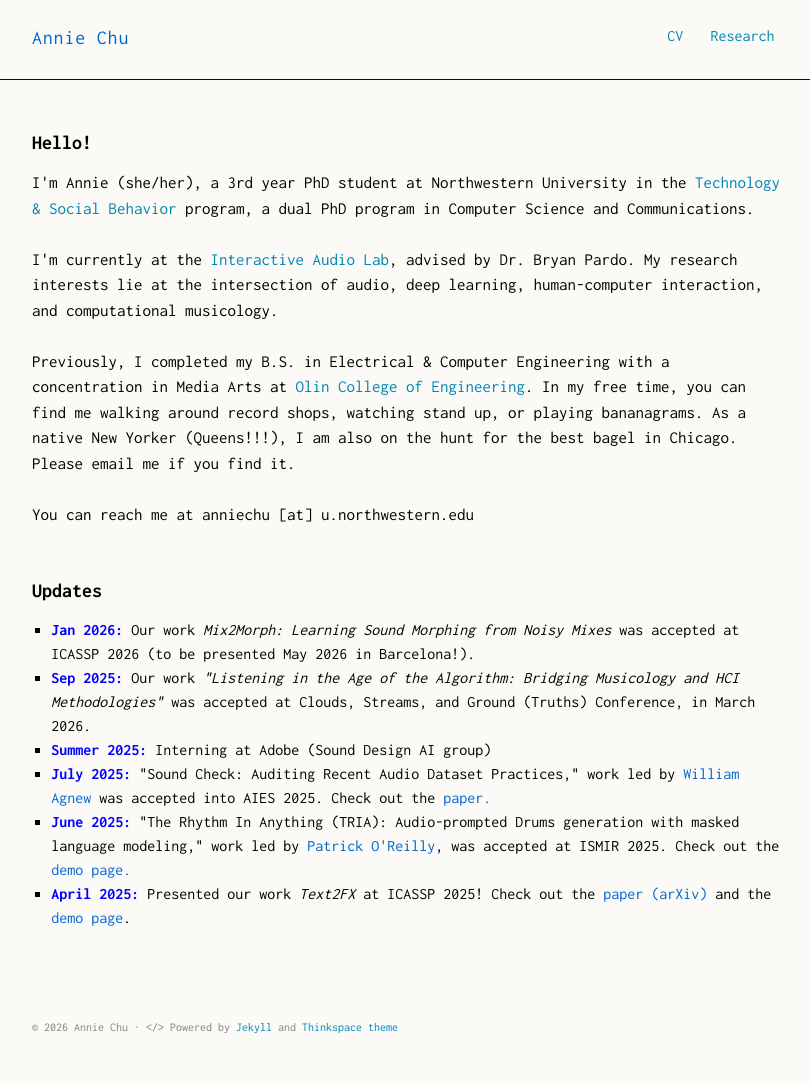
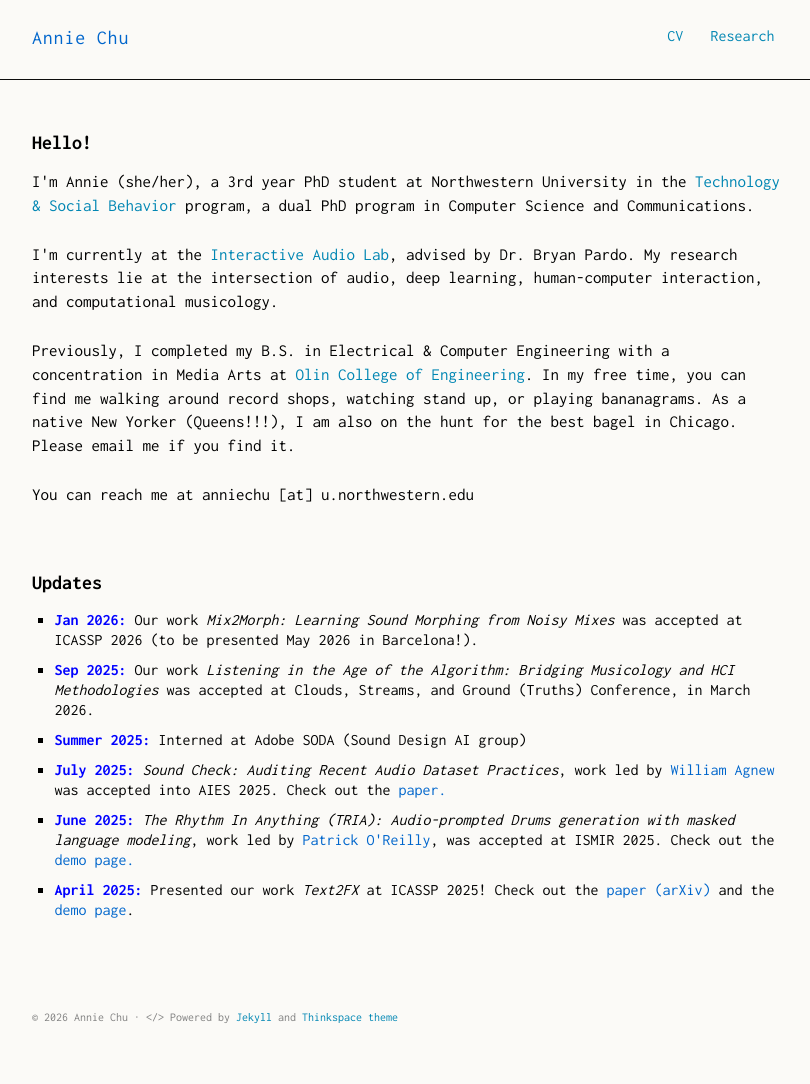
Before and after one commit to anniejchu/anniejchu.github.io, a Jekyll site: the page built from index.md, in a window 1280 px wide. Shown: the whole page, without its empty margins (232-1042 px from the left). Built offline with Jekyll 4.4.1, drawn with Linux system fonts in a browser that asks for light colours; some web fonts are replaced.

Commit message:
formatting and whatnot on main

```diff
--- a/index.md
+++ b/index.md
@@ -10,6 +10,21 @@
   a:hover {
     color: #004499;
   }
+  .container p {
+    line-height: 1.4;
+    margin-bottom: 25px;
+  }
+  .research-updates ul {
+    padding-left: .2em;   /* keeps bullets aligned nicely */
+    margin-top: 0;
+  }
+
+  .research-updates li {
+    line-height: 1.25;
+    margin-bottom: 10px;    /* space between updates */
+  }
+
+
 </style>
 
 <section class="intro">
@@ -18,11 +33,17 @@
     <p class="lead">
       I'm Annie (she/her), a 3rd year PhD student at Northwestern University in the <a href="https://tsb.northwestern.edu/">Technology & Social Behavior</a> program, a dual PhD
       program in Computer Science and Communications.
-      <br><br>
+    </p>
+
+    <p class="lead">
       I'm currently at the <a href="https://interactiveaudiolab.github.io/">Interactive Audio Lab</a>, advised by Dr. Bryan Pardo. My research interests lie at the intersection of audio, deep learning, human-computer interaction, and computational musicology.
-      <br><br>
+    </p>
+
+    <p class="lead">
       Previously, I completed my B.S. in Electrical & Computer Engineering with a concentration in Media Arts at <a href="https://www.olin.edu/">Olin College of Engineering</a>. In my free time, you can find me walking around record shops, watching stand up, or playing bananagrams. As a native New Yorker (Queens!!!), I am also on the hunt for the best bagel in Chicago. Please email me if you find it.
-      <br><br>
+    </p>
+
+    <p class="lead">
       You can reach me at anniechu [at] u.northwestern.edu
     </p>
   </div>
@@ -38,19 +59,19 @@
       </li>
       <li>
         <span style="color: blue;"><strong>Sep 2025:</strong></span>
-        Our work <em>"Listening in the Age of the Algorithm: Bridging Musicology and HCI Methodologies"</em> was accepted at Clouds, Streams, and Ground (Truths) Conference, in March 2026.
+        Our work <em>Listening in the Age of the Algorithm: Bridging Musicology and HCI Methodologies</em> was accepted at Clouds, Streams, and Ground (Truths) Conference, in March 2026.
       </li>
       <li>
         <span style="color: blue;"><strong>Summer 2025:</strong></span>
-        Interning at Adobe (Sound Design AI group)
+        Interned at Adobe SODA (Sound Design AI group)
       </li>
       <li>
         <span style="color: blue;"><strong>July 2025:</strong></span>
-        "Sound Check: Auditing Recent Audio Dataset Practices," work led by <a href="https://sites.google.com/view/williamagnew?usp=sharing">William Agnew</a> was accepted into AIES 2025. Check out the <a href="https://arxiv.org/abs/2410.13114">paper.</a>
+        <em>Sound Check: Auditing Recent Audio Dataset Practices</em>, work led by <a href="https://sites.google.com/view/williamagnew?usp=sharing">William Agnew</a> was accepted into AIES 2025. Check out the <a href="https://arxiv.org/abs/2410.13114">paper.</a>
       </li>
       <li>
         <span style="color: blue;"><strong>June 2025:</strong></span>
-        "The Rhythm In Anything (TRIA): Audio-prompted Drums generation with masked language modeling," work led by <a href="https://oreillyp.github.io/">Patrick O'Reilly</a>, was accepted at ISMIR 2025. Check out the <a href="https://therhythminanything.github.io/">demo page.</a>
+        <em>The Rhythm In Anything (TRIA): Audio-prompted Drums generation with masked language modeling</em>, work led by <a href="https://oreillyp.github.io/">Patrick O'Reilly</a>, was accepted at ISMIR 2025. Check out the <a href="https://therhythminanything.github.io/">demo page.</a>
       </li>
       <li>
         <span style="color: blue;"><strong>April 2025:</strong></span>
```
Also changed, not shown: 2 other files.
